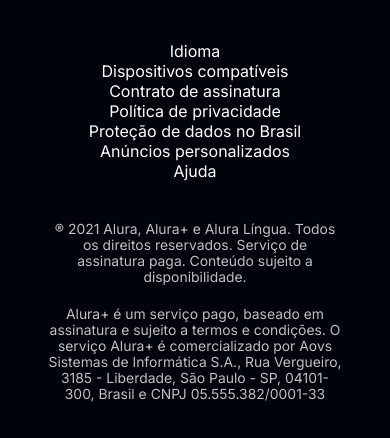
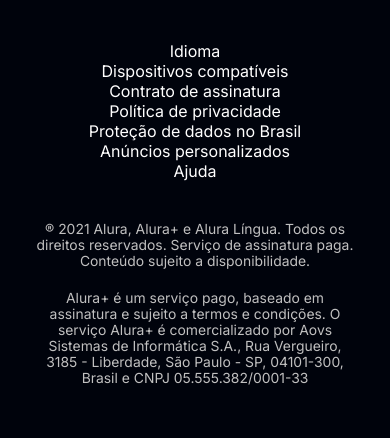
Before and after one commit to josepedrosenna/aluraplus, a plain HTML site: page index.html in a window 390 px wide. Shown: the part 4612-5050 px from the top of the page. Drawn offline with Linux system fonts and the light colour scheme.

Commit message:
Atualizando margin do rodape no media

```diff
--- a/styles.css
+++ b/styles.css
@@ -193,6 +193,10 @@ body {
         display: block;
     }
 
+    .rodape {
+        margin: 9em 2em 4em;
+    }
+
     .rodape__lista {
         display: block;
     }
```
